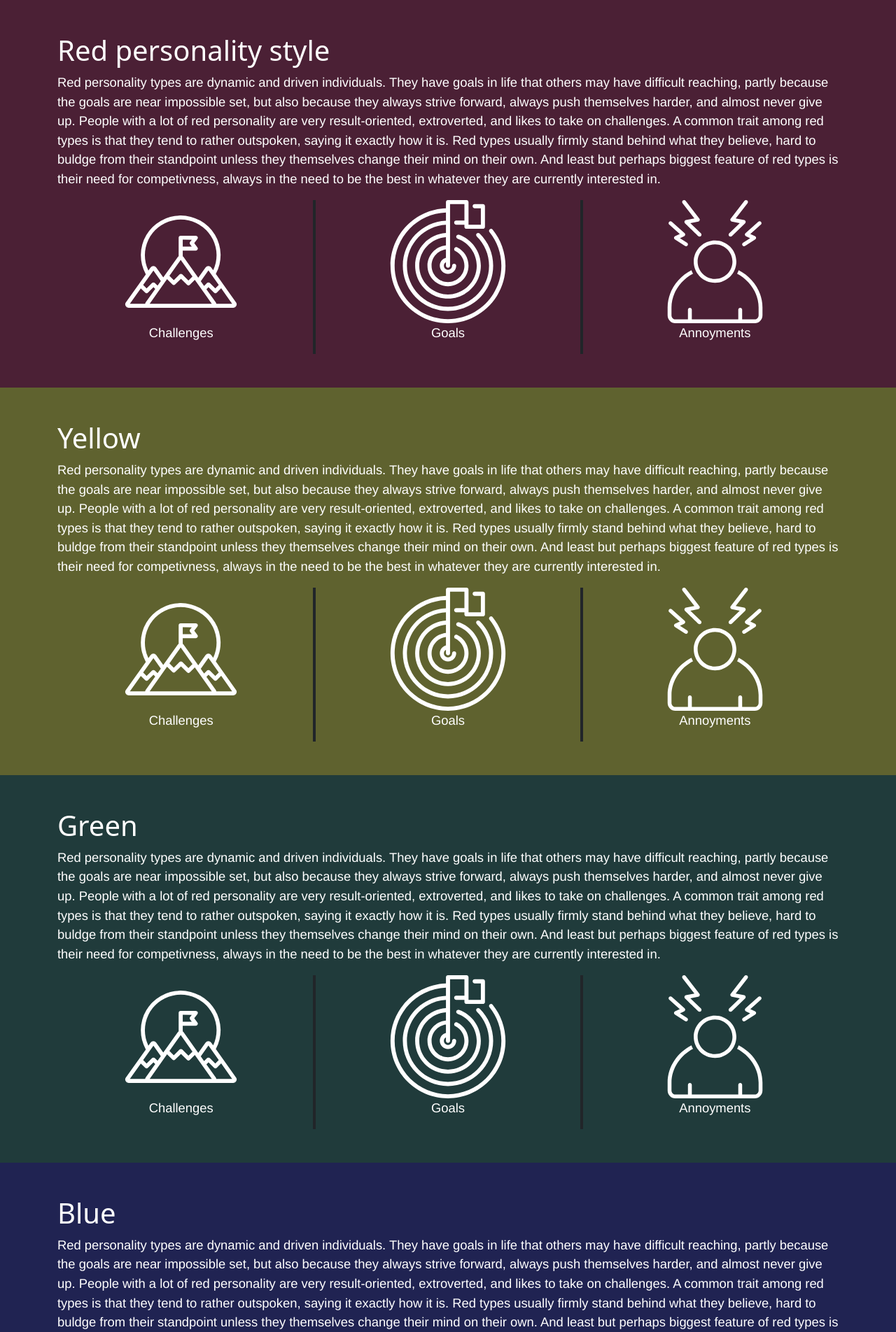
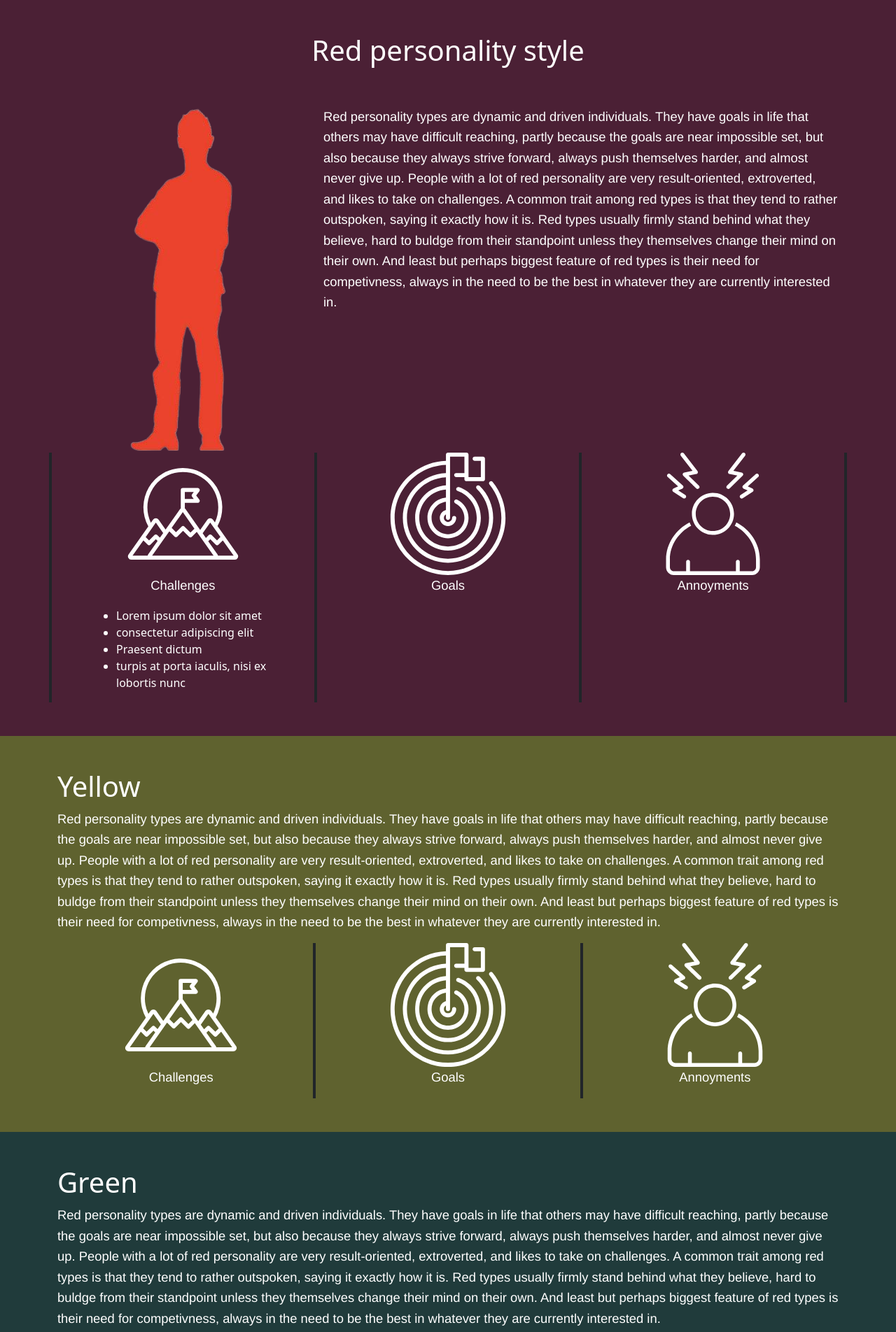
Before and after one commit to Adilius/four-color-test, a Flask app: page /personalities in a window 1280 px wide. Shown: the part 89-1993 px from the top of the page at 70% size. Run offline with Flask 2, Linux system fonts and the light colour scheme; some libraries are stand-ins or nearby versions.

Commit message:
Personality update

```diff
--- a/app/__init__.py
+++ b/app/__init__.py
@@ -4,8 +4,8 @@ app = Flask(__name__)
 #Configuration of application, see configuration.py, choose one and uncomment.
 #configuration = 'app.configuration.ProductionConfig'
 configuration = 'app.configuration.DevelopmentConfig'
+app.config.from_object(configuration)
 print('Running server on ' + app.config['ENV'] + '.')
-app.config.from_object(configuration)
 
 from flask_sqlalchemy import SQLAlchemy
 db = SQLAlchemy(app)
--- a/app/static/CSS/globalstyle.css
+++ b/app/static/CSS/globalstyle.css
@@ -34,11 +34,15 @@ p {
   font-size: 1.15rem;
   font-weight: 400;
   font-family: Whitney,Helvetica,Arial,sans-serif;
-  line-height: 1.5;
+  line-height: 1.6;
 }
 
-p, h1, h2, h3, h4, h5, h6, th, td, label {
+p, h1, h2, h3, h4, h5, h6, th, td, label, li, ul {
   color: #fff;
+}
+
+.list-dots {
+  list-style-type:disc;
 }
 
 .btn-default,
--- a/app/templates/personalities.html
+++ b/app/templates/personalities.html
@@ -11,8 +11,12 @@
     <section id="red">
       <div class="container py-5">
 
-        <h1>Red personality style</h1>
-
+        <h1 class="text-center">Red personality style</h1>
+        <div class="row pt-5">
+          <div class="col">
+            <img class="mx-auto d-block" src="{{url_for('static', filename='images/red.png')}}">
+          </div>
+          <div class="col-8">
             <p>
               Red personality types are dynamic and driven individuals. They have goals in life that others may have
               difficult reaching,
@@ -26,9 +30,12 @@
               their need for competivness, always in the
               need to be the best in whatever they are currently interested in.
             </p>
+          </div>
+        </div>
+
 
         <div class="row">
-          <div class="col border-end border-dark border-4">
+          <div class="col border-start border-end border-dark border-4">
             <img src="{{url_for('static', filename='images/challenges.svg')}}" class="d-block mx-auto filter-white w-50"
               data-bs-toggle="tooltip" data-bs-placement="top"/>
               <h1>
@@ -36,6 +43,20 @@
                   Challenges
                 </p>
               </h1>
+              <ul class="ms-5 list-dots">
+                <li>
+                  Lorem ipsum dolor sit amet
+                </li>
+                <li>
+                  consectetur adipiscing elit
+                </li>
+                <li>
+                  Praesent dictum
+                </li>
+                <li>
+                  turpis at porta iaculis, nisi ex lobortis nunc
+                </li>
+              </ul>
           </div>
           <div class="col border-end border-dark border-4">
             <img src="{{url_for('static', filename='images/goals.svg')}}" class="d-block mx-auto filter-white w-50"
@@ -46,7 +67,7 @@
               </p>
             </h1>
           </div>
-          <div class="col">
+          <div class="col border-end border-dark border-4">
             <img src="{{url_for('static', filename='images/angers.svg')}}" class="d-block mx-auto filter-white w-50"
             data-bs-toggle="tooltip" data-bs-placement="top"/>
             <h1>
```
Also changed, not shown: app/templates/result.html (+3 -1 lines), app/app.db. Lines whose indentation alone changed are shown as unchanged.
